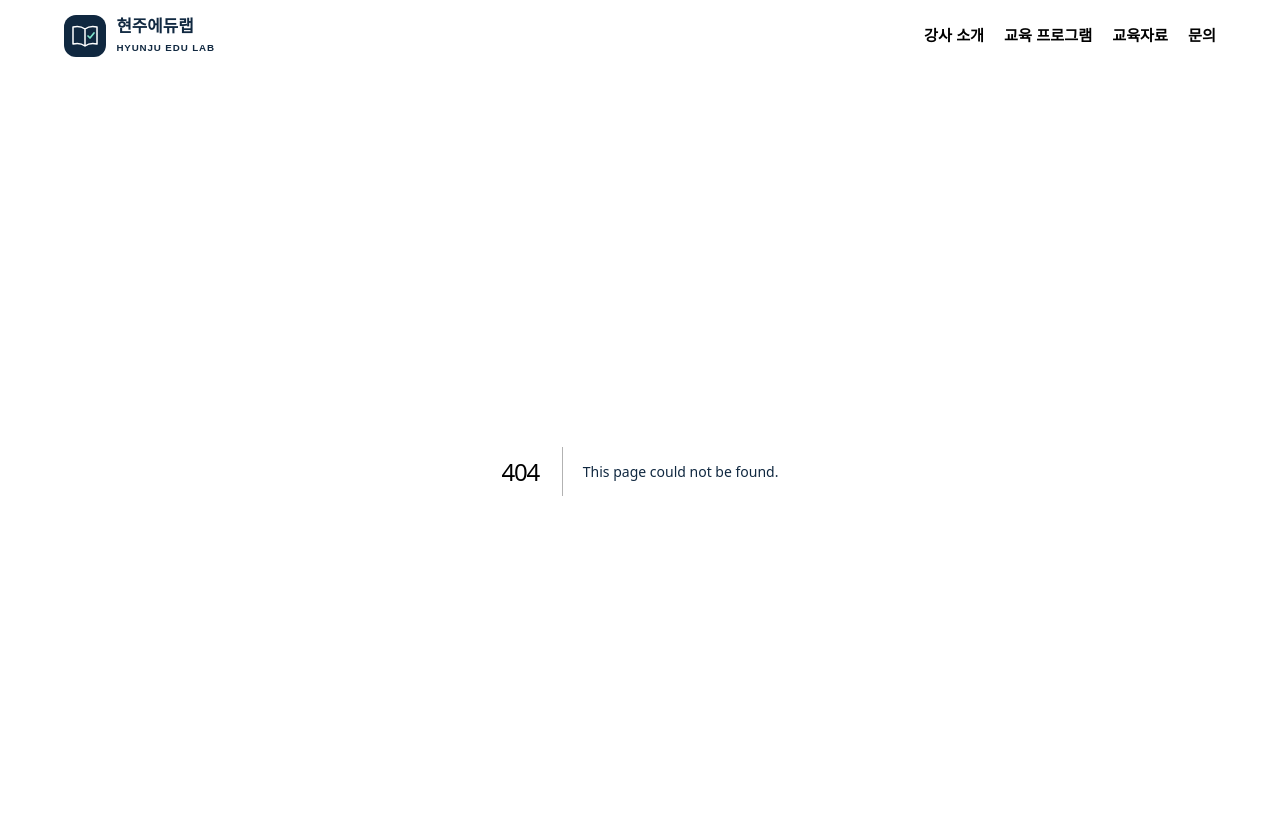
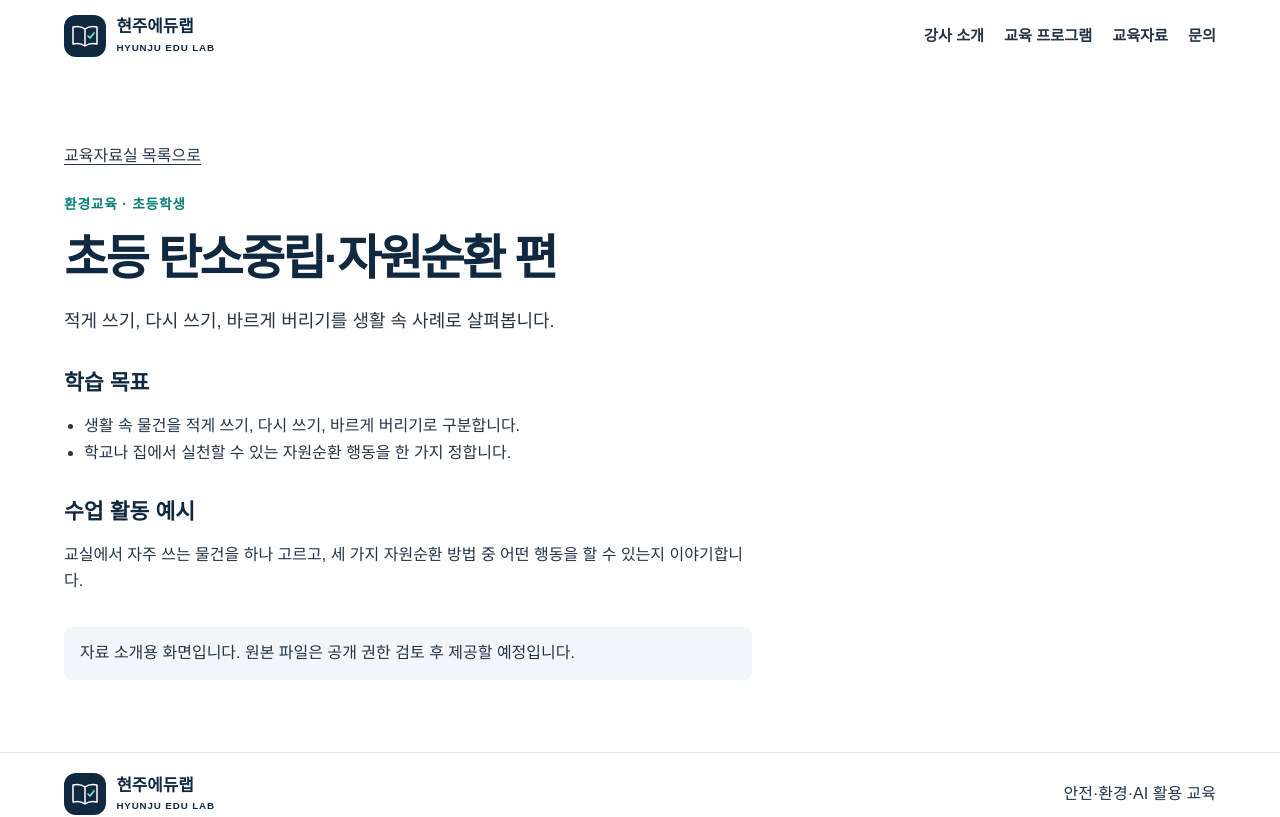
Before and after one commit to c7609chj8-dot/hyunju-edulab, a Next.js app: page /materials/carbon-neutrality in a window 1280 px wide. Before the commit this address had no page. Shown: the top 817 px of the page. Built offline with nearby package versions, Linux system fonts and the light colour scheme.

Commit message:
Add teaching material detail pages

```diff
--- /dev/null
+++ b/app/materials/[slug]/page.tsx
@@ -0,0 +1,51 @@
+import type { Metadata } from "next";
+import Link from "next/link";
+import { notFound } from "next/navigation";
+import { materials } from "../catalog";
+
+type MaterialPageProps = {
+  params: Promise<{ slug: string }>;
+};
+
+export const dynamicParams = false;
+
+export function generateStaticParams() {
+  return materials.map(({ slug }) => ({ slug }));
+}
+
+export async function generateMetadata({ params }: MaterialPageProps): Promise<Metadata> {
+  const { slug } = await params;
+  const material = materials.find((item) => item.slug === slug);
+  if (!material) notFound();
+
+  return {
+    title: `${material.title} | 현주에듀랩`,
+    description: material.description,
+  };
+}
+
+export default async function MaterialPage({ params }: MaterialPageProps) {
+  const { slug } = await params;
+  const material = materials.find((item) => item.slug === slug);
+  if (!material) notFound();
+
+  return (
+    <article className="shell section content-page">
+      <Link className="program-link" href="/materials">교육자료실 목록으로</Link>
+      <p className="eyebrow section-action">{material.category} · {material.audience}</p>
+      <h1>{material.title}</h1>
+      <p className="page-lead">{material.description}</p>
+      <section className="content-section">
+        <h2>학습 목표</h2>
+        <ul className="topic-list">
+          {material.objectives.map((objective) => <li key={objective}>{objective}</li>)}
+        </ul>
+      </section>
+      <section className="content-section">
+        <h2>수업 활동 예시</h2>
+        <p>{material.activity}</p>
+      </section>
+      <p className="materials-note">자료 소개용 화면입니다. 원본 파일은 공개 권한 검토 후 제공할 예정입니다.</p>
+    </article>
+  );
+}
--- a/app/materials/catalog.ts
+++ b/app/materials/catalog.ts
@@ -6,6 +6,11 @@ export const materials = [
     audience: "초등학생",
     description: "적게 쓰기, 다시 쓰기, 바르게 버리기를 생활 속 사례로 살펴봅니다.",
     topics: ["탄소중립", "자원순환", "분리배출"],
+    objectives: [
+      "생활 속 물건을 적게 쓰기, 다시 쓰기, 바르게 버리기로 구분합니다.",
+      "학교나 집에서 실천할 수 있는 자원순환 행동을 한 가지 정합니다.",
+    ],
+    activity: "교실에서 자주 쓰는 물건을 하나 고르고, 세 가지 자원순환 방법 중 어떤 행동을 할 수 있는지 이야기합니다.",
   },
   {
     slug: "traffic-safety",
@@ -14,5 +19,10 @@ export const materials = [
     audience: "초등학생",
     description: "차량 사각지대와 안전한 횡단 방법을 위험 찾기와 역할극으로 익힙니다.",
     topics: ["교통안전", "사각지대", "횡단보도"],
+    objectives: [
+      "차량 주변에서 운전자에게 보이기 어려운 위치를 찾습니다.",
+      "횡단 상황에서 위험 요소를 살피고 안전한 행동을 설명합니다.",
+    ],
+    activity: "횡단보도와 주차 차량이 있는 상황을 보고 위험 요소를 찾은 뒤, 보행자와 관찰자 역할을 나누어 연습합니다.",
   },
 ];
--- a/app/materials/materials-search.tsx
+++ b/app/materials/materials-search.tsx
@@ -1,5 +1,6 @@
 "use client";
 
+import Link from "next/link";
 import { useRef, useState } from "react";
 import { materials } from "./catalog";
 
@@ -45,7 +46,7 @@ export default function MaterialsSearch() {
           {results.map(({ slug, title, category, audience, description }) => (
             <li key={slug}>
               <p className="eyebrow">{category} · {audience}</p>
-              <h2>{title}</h2>
+              <h2><Link className="program-link" href={`/materials/${slug}`}>{title}</Link></h2>
               <p>{description}</p>
             </li>
           ))}
```
